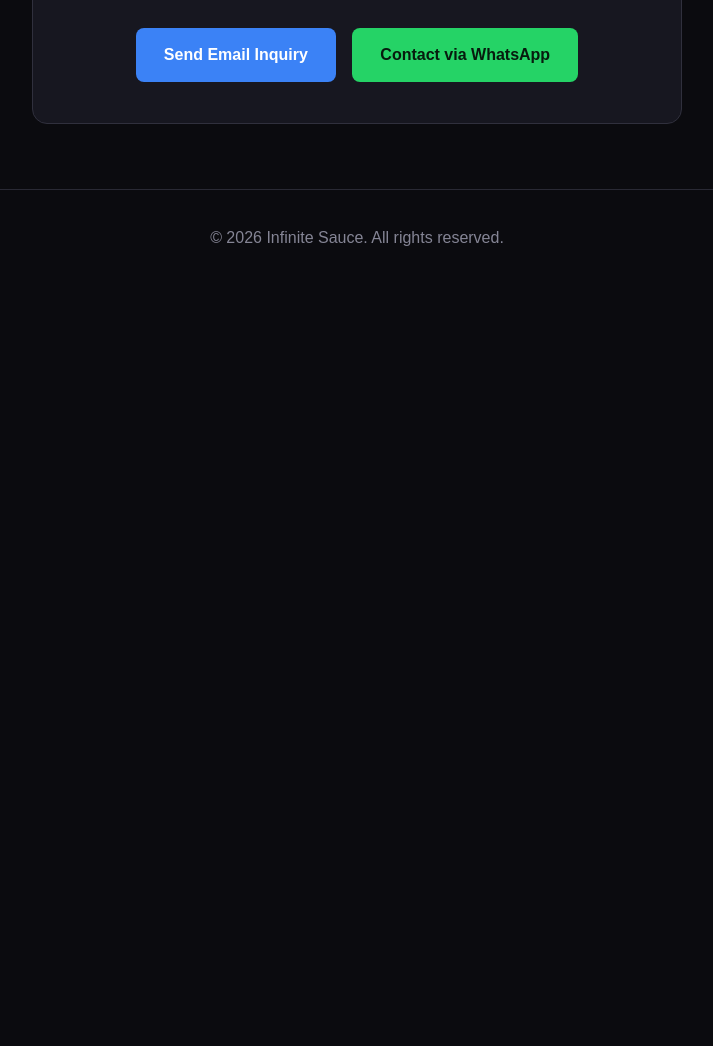
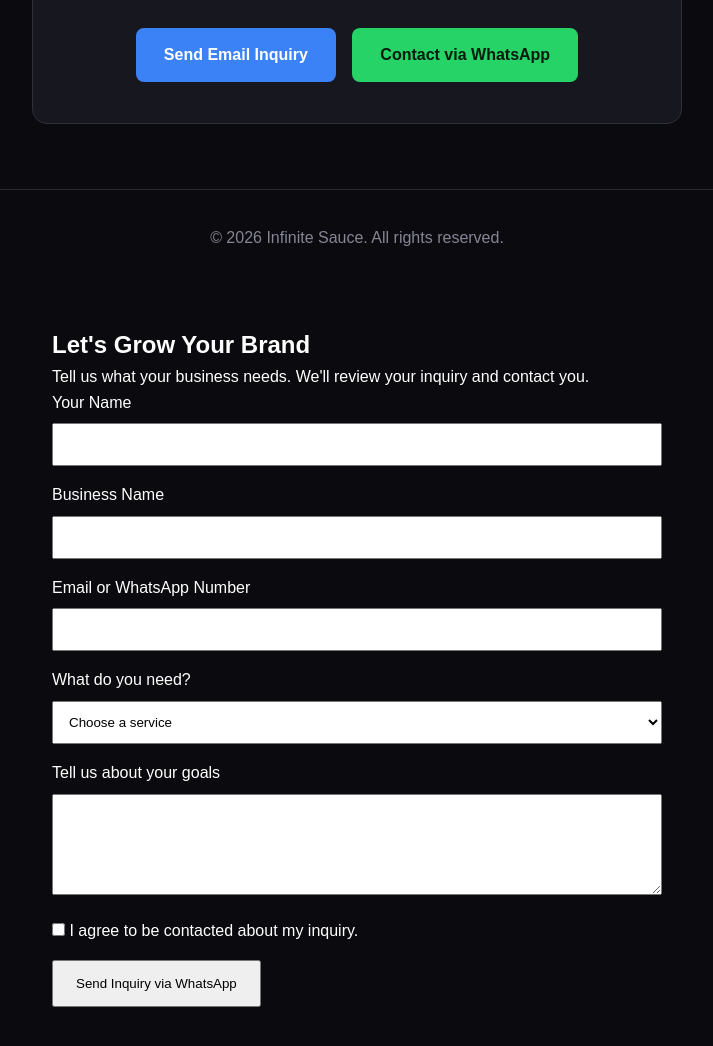
Before and after one commit to lunadigitaloperations-bot/luna-autonomous-agent, a plain HTML site: page index.html in a window 1280 px wide. Shown: the part 2292-3338 px from the top of the page, without its empty margins (283-996 px from the left). Before the commit the page ends 2578 px from the top, so only its background shows below. Drawn offline with Linux system fonts and the light colour scheme.

Commit message:
Update index.html

```diff
--- a/index.html
+++ b/index.html
@@ -370,5 +370,76 @@
     </div>
   </footer>
 
+
+<!-- INFINITE SAUCE — CUSTOMER INQUIRY FORM -->
+<section id="inquiry" style="padding:40px 20px;max-width:650px;margin:auto;">
+  <h2>Let's Grow Your Brand</h2>
+  <p>Tell us what your business needs. We'll review your inquiry and contact you.</p>
+
+  <form id="infiniteSauceForm">
+    <label for="name">Your Name</label><br>
+    <input id="name" name="name" type="text" required
+      style="width:100%;padding:12px;margin:8px 0 16px;box-sizing:border-box;">
+
+    <label for="business">Business Name</label><br>
+    <input id="business" name="business" type="text" required
+      style="width:100%;padding:12px;margin:8px 0 16px;box-sizing:border-box;">
+
+    <label for="contact">Email or WhatsApp Number</label><br>
+    <input id="contact" name="contact" type="text" required
+      style="width:100%;padding:12px;margin:8px 0 16px;box-sizing:border-box;">
+
+    <label for="service">What do you need?</label><br>
+    <select id="service" name="service" required
+      style="width:100%;padding:12px;margin:8px 0 16px;box-sizing:border-box;">
+      <option value="">Choose a service</option>
+      <option>Short-form video content</option>
+      <option>Social media strategy</option>
+      <option>Video scripts and captions</option>
+      <option>Custom business package</option>
+    </select>
+
+    <label for="message">Tell us about your goals</label><br>
+    <textarea id="message" name="message" rows="5" required
+      style="width:100%;padding:12px;margin:8px 0 16px;box-sizing:border-box;"></textarea>
+
+    <label style="display:block;margin-bottom:16px;">
+      <input type="checkbox" required>
+      I agree to be contacted about my inquiry.
+    </label>
+
+    <button type="submit"
+      style="padding:14px 22px;cursor:pointer;">
+      Send Inquiry via WhatsApp
+    </button>
+  </form>
+</section>
+
+<script>
+document.getElementById("infiniteSauceForm").addEventListener("submit", function(event) {
+  event.preventDefault();
+
+  const name = document.getElementById("name").value.trim();
+  const business = document.getElementById("business").value.trim();
+  const contact = document.getElementById("contact").value.trim();
+  const service = document.getElementById("service").value;
+  const message = document.getElementById("message").value.trim();
+
+  const inquiry =
+`NEW INFINITE SAUCE INQUIRY
+
+Name: ${name}
+Business: ${business}
+Contact: ${contact}
+Service: ${service}
+Goals: ${message}`;
+
+  const whatsappURL =
+    "https://wa.me/14735341956?text=" + encodeURIComponent(inquiry);
+
+  window.open(whatsappURL, "_blank");
+});
+</script>
+
 </body>
 </html>
```
